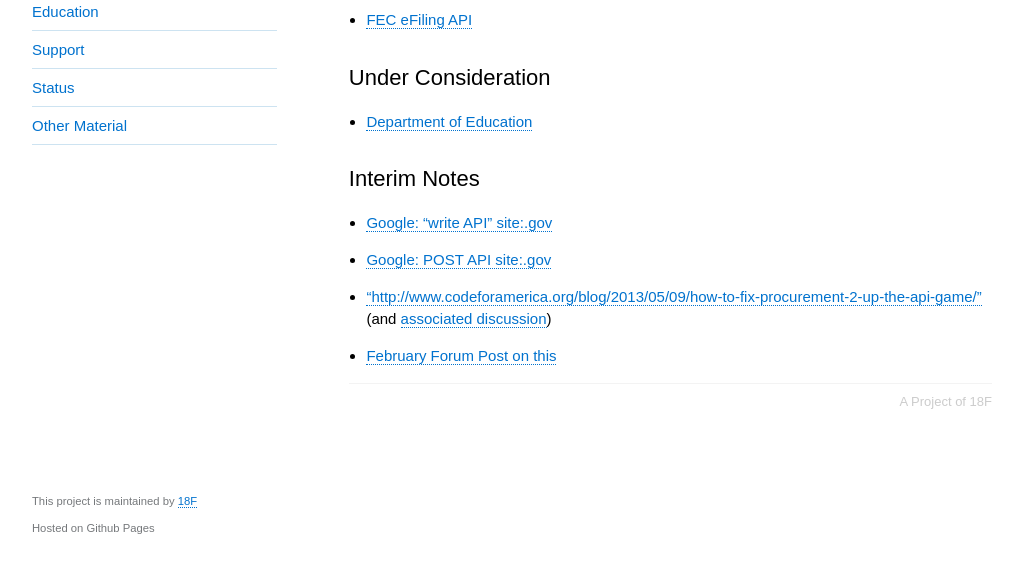
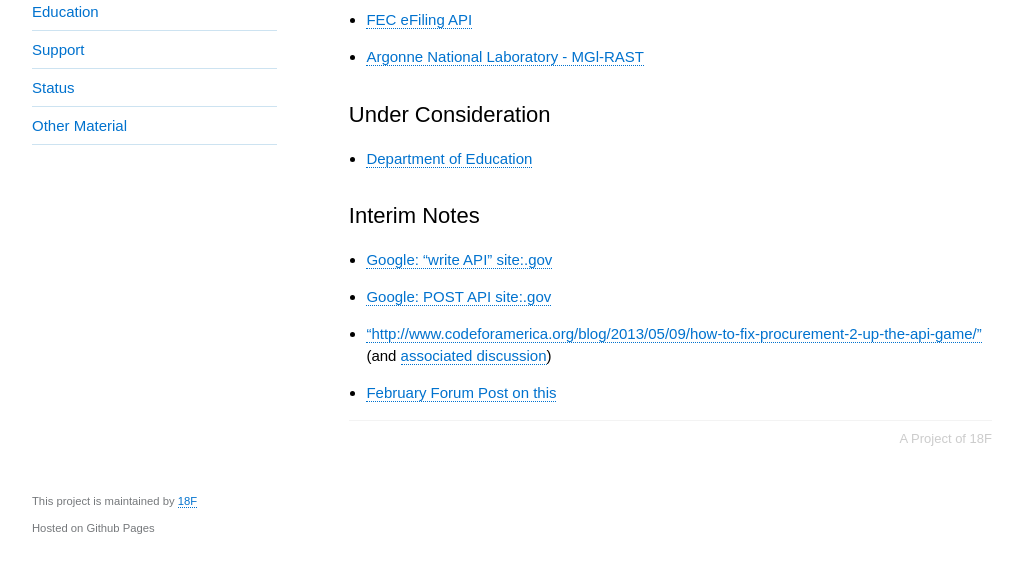
Before and after one commit to 18F/API-All-the-X, a Jekyll site: the page built from pages/write_apis-notes.md, in a window 1280 px wide and 900 px high, scrolled down 554 px, cut to the strip 332-900 px from the top of the window. Shown: the whole strip, without its empty margins (128-1151 px from the left). Built offline with Jekyll 4.4.1, drawn with Linux system fonts in a browser that asks for light colours; before the commit the page ends 1417 px from its top, so only the background shows below that.

Commit message:
Update write_apis-notes.md

```diff
--- a/pages/write_apis-notes.md
+++ b/pages/write_apis-notes.md
@@ -22,6 +22,8 @@
 * [National Energy Research Scientific Computing Center NEWT API](https://newt.nersc.gov/)
 * [HealthData.gov Data API](http://healthdata.gov/data-api)
 * [FEC eFiling API](http://fec.gov/elecfil/vendors.shtml)
+* [Argonne National Laboratory - MGl-RAST](http://press.igsb.anl.gov/mgrdev/developers/)
+
 
 
 ## Under Consideration
```
